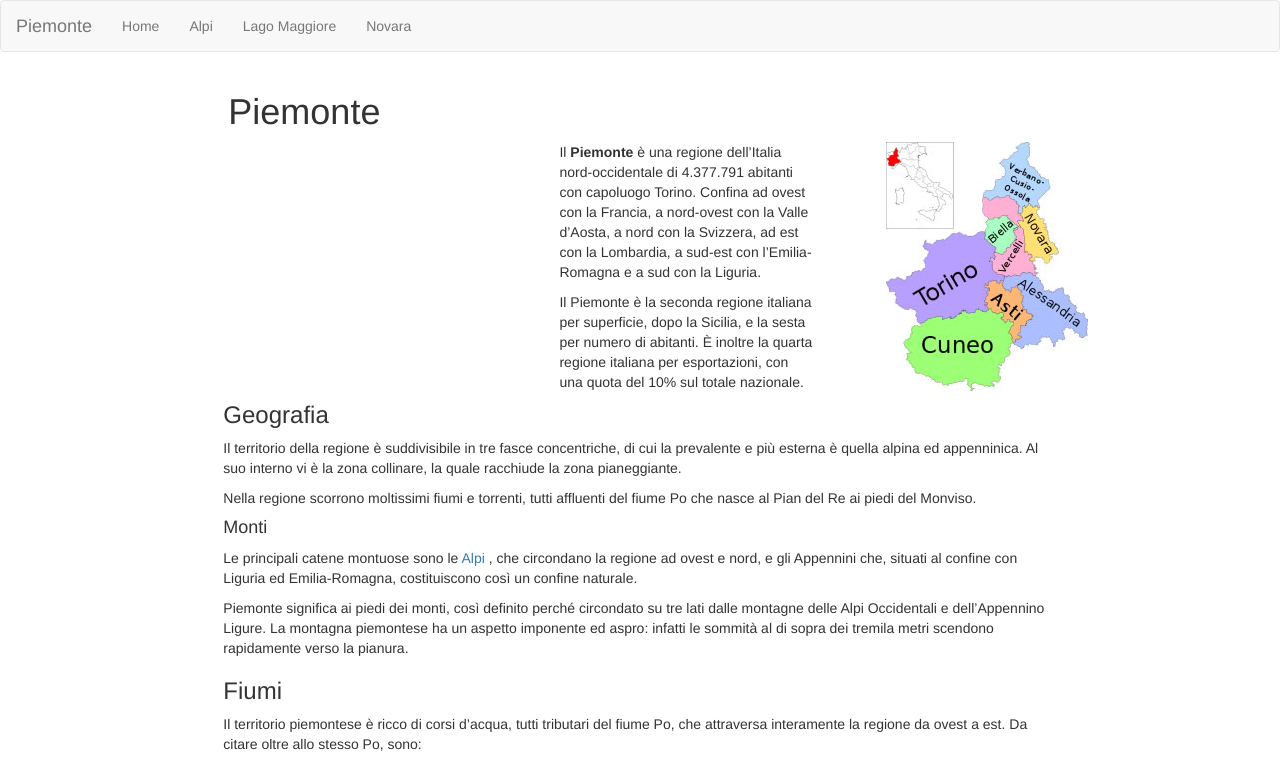
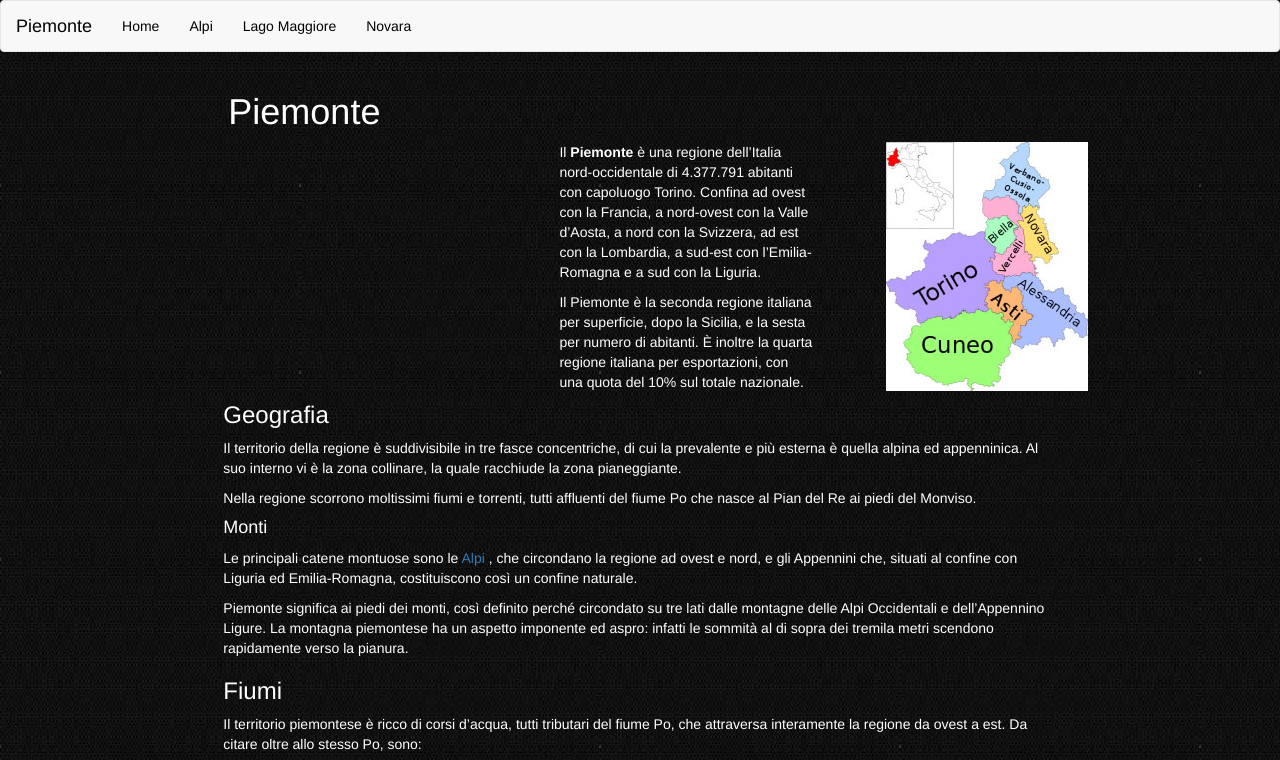
Before and after one commit to danielsegreto/danielsegreto.github.io, a plain HTML site: page index.html in a window 1280 px wide. Shown: the top 760 px of the page. Drawn offline with Linux system fonts and the light colour scheme; files that its build step writes are made by us from their sources.

Commit message:
aggiunta sfondo e cambio font

```diff
--- a/index.html
+++ b/index.html
@@ -8,24 +8,25 @@
 		<link href="css/vendor/bootstrap.min.css" rel="stylesheet">
 		<link href="css/custom.css" rel="stylesheet">
 	</head>
-	<body>
+	<body background="images/5.jpg">
+	<font color="white">
 		<div id="wrapper">
 			<header>
 				<nav class="navbar navbar-default">
 					<div class="container-fluid">
 					<div class="navbar-header">
-					<a class="navbar-brand" href="index.html">Piemonte</a>
+					<a class="navbar-brand" href="index.html"><font color="black">Piemonte</font></a>
 					</div>
 						<ul class="nav navbar-nav">
-							<li><a href="index.html">Home<br>
+							<li><a href="index.html"><font color="black">Home</font><br>
 								</a>
 							</li>
-							<li><a href="alpi.html">Alpi<br></a>
+							<li><a href="alpi.html"><font color="black">Alpi<br></font></a>
 							</li>
-							<li><a href="lago-maggiore.html">Lago Maggiore<br>
+							<li><a href="lago-maggiore.html"><font color="black">Lago Maggiore</font><br>
 								</a>
 							</li>
-							<li><a href="novara.html">Novara</a>
+							<li><a href="novara.html"><font color="black">Novara</font></a>
 								</a>
 							</li>
 						</ul>
@@ -88,5 +89,6 @@
 		</div>
 		<script src="js/vendor/jquery-1.11.3.min.js"></script>
 		<scrypt src="js/vendor/bootstrap.min.js"></scrypt>
+		</font>
 	</body>
 </html>
```
Also changed, not shown: images/5.jpg (added).
